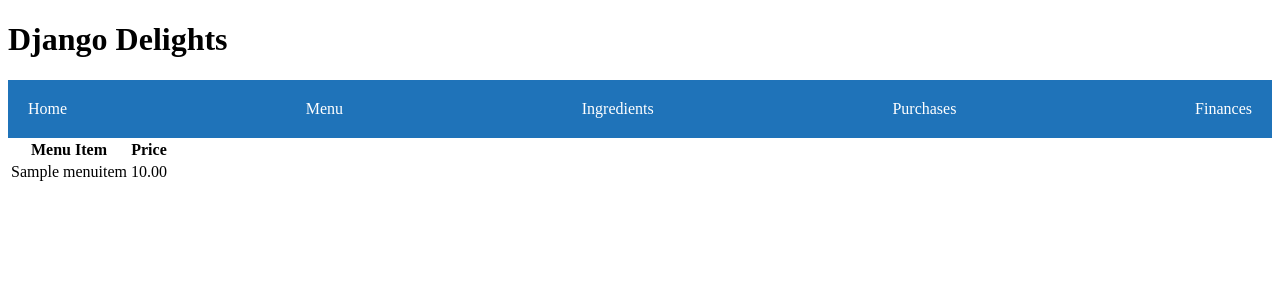
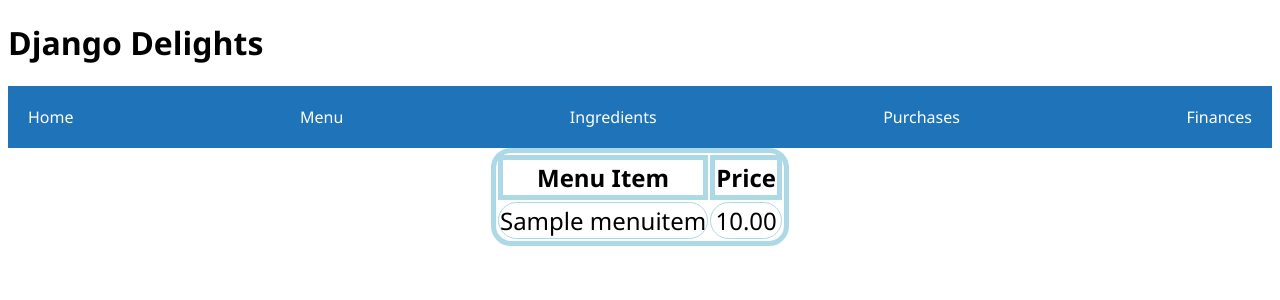
Before and after one commit to omarfarah123/Django-Delights, a Django app: page / in a window 1280 px wide. Shown: the top 300 px of the page. Run offline with Django 4.2, Linux system fonts and the light colour scheme; tables that the repository leaves empty hold one stand-in row (values such as "Sample post").

Commit message:
Added font style and text alignment in css

```diff
--- a/inventory/static/inventory/style.css
+++ b/inventory/static/inventory/style.css
@@ -1,3 +1,6 @@
+* {
+    font-family:'Segoe UI', Tahoma, Geneva, Verdana, sans-serif
+}
 .navbar {
     display: flex;
     justify-content: space-between;
@@ -27,4 +30,18 @@
 table {
     display: flex;
     flex-wrap: wrap;
+    border: 5px solid lightblue;
+    border-radius: 20px;
+    width: fit-content;
+    margin-left: auto;
+    margin-right: auto;
+    font-size: x-large
   }
+  th {
+    border: 5px solid lightblue
+  }
+  td {
+    border: 1px solid lightblue;
+    border-radius: 20px;
+    text-align: center;
+  }
--- a/inventory/templates/inventory/home.html
+++ b/inventory/templates/inventory/home.html
@@ -11,7 +11,7 @@
         <tr>
             <td>{{ menuitem.title }}</td>
             <td>{{ menuitem.price }}</td>
-    </tr>
+        </tr>
     {% endfor %}
   </table>
 </div>
```
